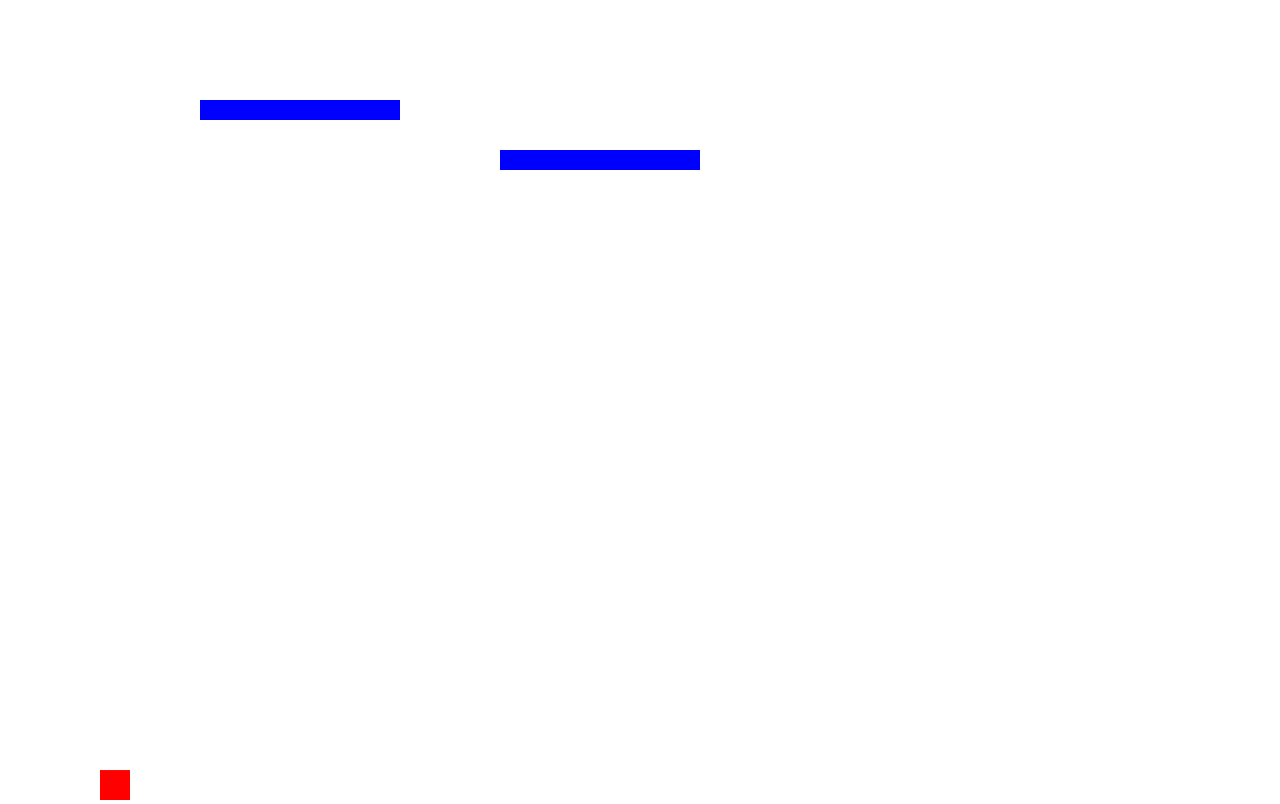
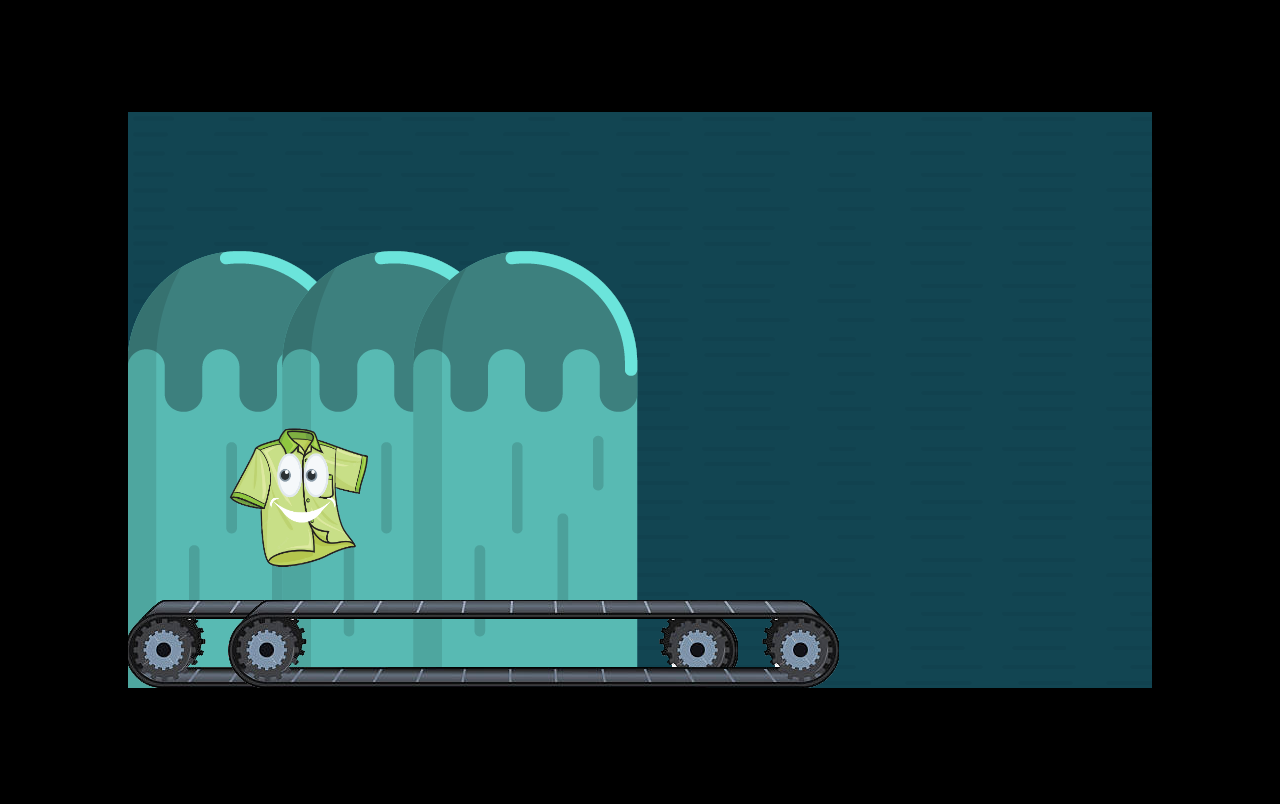
Before and after one commit to schyuckin/FastFashion, a plain HTML site: page GameFiles/index.html in a window 1280 px wide. Drawn offline with Linux system fonts and the light colour scheme.

Commit message:
Implementation of assets & troubleshooting

```diff
--- a/GameFiles/index.html
+++ b/GameFiles/index.html
@@ -4,16 +4,21 @@
     <meta charset="UTF-8">
     <meta http-equiv="X-UA-Compatible" content="IE=edge">
     <meta name="viewport" content="width=device-width, initial-scale=1.0">
-    <title>Document</title>
-    <link rel="shortcut icon" href="#">
+    <title>Fast Fashion Project</title>
+    <link rel="shortcut icon" href=".">
     <canvas></canvas>
     <style>
         body{
             margin: 0;
+            background-color: black;
+            display: flex;
+            align-items: center;
+            justify-content: center;
+            height: 100vh;
         }
     </style>
 </head>
 <body>
-    <script src="index.js"></script>
+    <script src="index.js" type="module"></script>
 </body>
 </html>
--- a/GameFiles/index.js
+++ b/GameFiles/index.js
@@ -1,18 +1,26 @@
  // Environment setup
+ const platform = './img/conveyer.png' // This nomenclature might cause some problems later
+ const tshirt = './img/tshirt.png'
+ const background = './img/background.png'
+ const hills = './img/hills.png'
  const canvas = document.querySelector('canvas')
  const c = canvas.getContext("2d")
 
- // Changes the canvas based on the window size when the page is loaded
- // window part is not necessary but I left it in for clarity
- canvas.width = window.innerWidth
- canvas.height = window.innerHeight
+ // Changed to a custom ratio for an optimized experience
+ canvas.width = 1024 // window.innerWidth
+ canvas.height = 576 // window.innerHeight
 
  const gravity = 0.15; // World's gravity when falling down
  var xSpeed = 2 // Player's movement speed on X-axis
  var yForce = 8 // Player's jump force
- var canJump = true // Is the player allowed to jump
+
+ var tshirtDropOffset = 50 // Specific to the t-shirt, falling updates
+
+ var canJump = true // Is the player allowed to jump now
+ var jumpingCD = 800 // Cooldown (in ms) before the player can jump again
+
  var endGamePos = 1500 // (Approximate) end of the level
- var jumpingCD = 800 // Cooldown (in ms) before the player can jump again
+ var parallaxMovement = 1 // Amount of movement applied to parallax backgrounds
 
  class Player {
     constructor(){
@@ -26,13 +34,13 @@
             y: 0
 
          }
-         this.width = 30
-         this.height = 30
+         this.width = 140
+         this.height = 140
+         this.image = createImage(tshirt)
     }
 
     draw(){
-        c.fillStyle = 'red'
-        c.fillRect(this.position.x, this.position.y, this.width, this.height)
+        c.drawImage(this.image, this.position.x, this.position.y, this.width, this.height)
     }
 
     update(){
@@ -42,12 +50,14 @@
 
         if (this.position.y + this.height + this.velocity.y <= canvas.height)
         this.velocity.y += gravity
-        else this.velocity.y = 0
+        else{
+
+        }
     }
  }
 
  class Platform {
-    constructor({x, y}){
+    constructor({x, y, image}){
 
         this.position = {
             // Code shortcut
@@ -57,25 +67,75 @@
             y
         }
 
-        this.width = 200
-        this.height = 20
+        this.image = image
+        this.width = image.width
+        this.height = image.height
 
     }
 
     draw() {
-        c.fillStyle = 'blue'
-        c.fillRect(this.position.x, this.position.y, this.width, this.height)
+        c.drawImage(this.image, this.position.x, this.position.y)
     }
  }
 
- const player = new Player()
- const platforms = [new Platform({
-    x: 200,
-    y: 100
- }), new Platform({
-    x: 500,
-    y: 150
- })]
+ class GenericObject {
+    constructor({x, y, image}){
+        this.position = {
+            // Code shortcut
+            // x = x: x,
+            // y = y: y
+            x,
+            y
+        }
+
+        this.image = image
+        this.width = image.width
+        this.height = image.height
+
+    }
+
+    draw() {
+        c.drawImage(this.image, this.position.x, this.position.y)
+    }
+ }
+
+ function createImage(imageSrc){
+    const image = new Image()
+    image.src = imageSrc
+    return image
+ }
+
+ let platformImage = createImage(platform)
+
+ let player = new Player()
+ let platforms = [
+    new Platform({
+        x: -1,
+        y: 488,
+        image: platformImage
+ }),
+ new Platform({
+    x: platformImage.width - 3,
+    y: 488,
+    image: platformImage
+ }),
+ new Platform({
+    x: platformImage.width * 2 + 100,
+    y: 488,
+    image: platformImage
+ }),
+]
+
+ let genericObjects = [new GenericObject({
+    x: -1,
+    y: -1,
+    image: createImage(background)
+ }), new GenericObject({
+    x: -1,
+    y: -1,
+    image: createImage(hills)
+ }),
+]
  // "Keys" is constant, but its values are not
   const keys = {
     right: {
@@ -89,11 +149,54 @@
  let scrollOffset = 0
  let endGameReached = false
 
+ function init(){
+
+    platformImage = createImage(platform)
+    player = new Player()
+    platforms = [
+    new Platform({
+        x: -1,
+        y: 488,
+        image: platformImage
+ }),
+ new Platform({
+    x: platformImage.width - 3,
+    y: 488,
+    image: platformImage
+ }),
+ new Platform({
+    x: platformImage.width * 2 + 100,
+    y: 488,
+    image: platformImage
+ }),
+]
+    genericObjects = [new GenericObject({
+    x: -1,
+    y: -1,
+    image: createImage(background)
+ }), new GenericObject({
+    x: -1,
+    y: -1,
+    image: createImage(hills)
+ }),
+]
+
+}
+
+
  // Future function for the end of the game / level
  function endGame(){
-    if (scrollOffset >= endGamePos && !endGameReached){
+
+    if (scrollOffset > endGamePos & !endGameReached) {
         endGameReached = true;
-        console.log("End of demo!")
+        console.log("You won the game!")
+    }
+ }
+
+ function loseCondition(){
+    if (player.position.y > canvas.height){
+        init()
+        scrollOffset = 0
     }
  }
 
@@ -105,18 +208,24 @@
  // Pretty straightforward, updates the screen
  function animate(){
     requestAnimationFrame(animate)
-    c.clearRect(0, 0, canvas.width, canvas.height)
-    player.update()
+    c.fillStyle = 'white'
+    c.fillRect(0, 0, canvas.width, canvas.height)
+
+    genericObjects.forEach((genericObject) => {
+        genericObject.draw()
+    })
+     // Looping through an array
     platforms.forEach((platform) => {
         platform.draw()
-    }) // Looping through an array
+    })
+    player.update()
 
     /*Last part of the first condition is from me, it prevents the player from going to one side
     if both keys are pressed at the same time. We have to watch out for it since it might cause
     some problems later on */
     if (keys.right.pressed && !keys.left.pressed && player.position.x < 400)
         player.velocity.x = xSpeed
-    else if (keys.left.pressed && !keys.right.pressed && player.position.x > 50)
+    else if ((keys.left.pressed && !keys.right.pressed && player.position.x > 50)|| (keys.left.pressed && scrollOffset == 0 && player.position.x > 0))
         player.velocity.x = -xSpeed
     else {
         player.velocity.x = 0
@@ -126,12 +235,18 @@
             platforms.forEach((platform) => {
                 platform.position.x -= xSpeed
             })
+            genericObjects.forEach(genericObject => {
+            genericObject.position.x -=parallaxMovement
+            })
         }
-        else if (keys.left.pressed){
+        else if (keys.left.pressed && scrollOffset > 0){
             scrollOffset -= xSpeed
             platforms.forEach((platform) => {
                 platform.position.x += xSpeed
             })
+            genericObjects.forEach(genericObject => {
+                genericObject.position.x += parallaxMovement
+                })
         }
     }
 
@@ -139,11 +254,13 @@
     platforms.forEach((platform) => {
         if (player.position.y + player.height <= platform.position.y &&
             player.position.y + player.height + player.velocity.y >= platform.position.y &&
-            player.position.x + player.width >= platform.position.x &&
-            player.position.x <= platform.position.x + platform.width){
+            player.position.x + player.width - tshirtDropOffset >= platform.position.x &&
+            player.position.x <= platform.position.x + platform.width - tshirtDropOffset){
             player.velocity.y = 0
         }
     })
+
+    loseCondition()
     endGame()
  }
 
```
Also changed, not shown: GameFiles/img/background.png (added), GameFiles/img/conveyer.png (added), GameFiles/img/hills.png (added), GameFiles/img/platform.png (added), GameFiles/img/tshirt.png (added).
